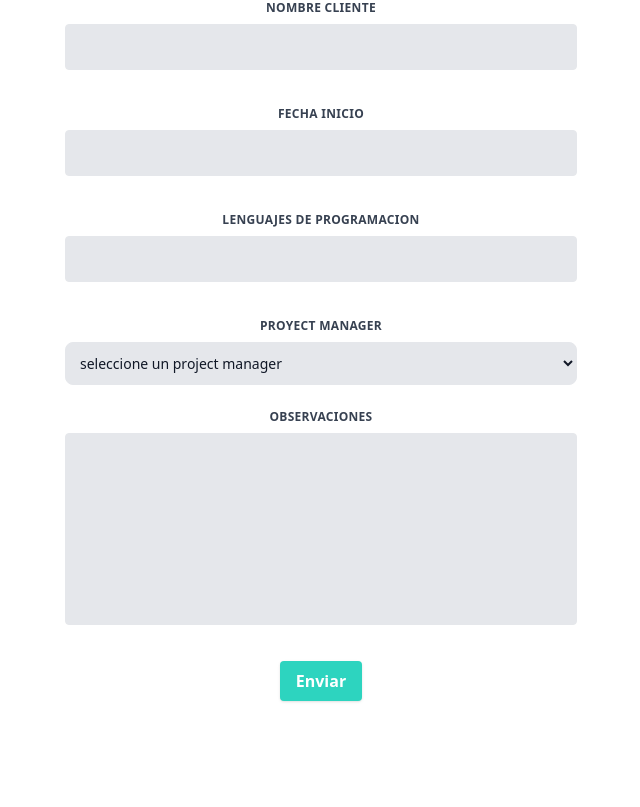
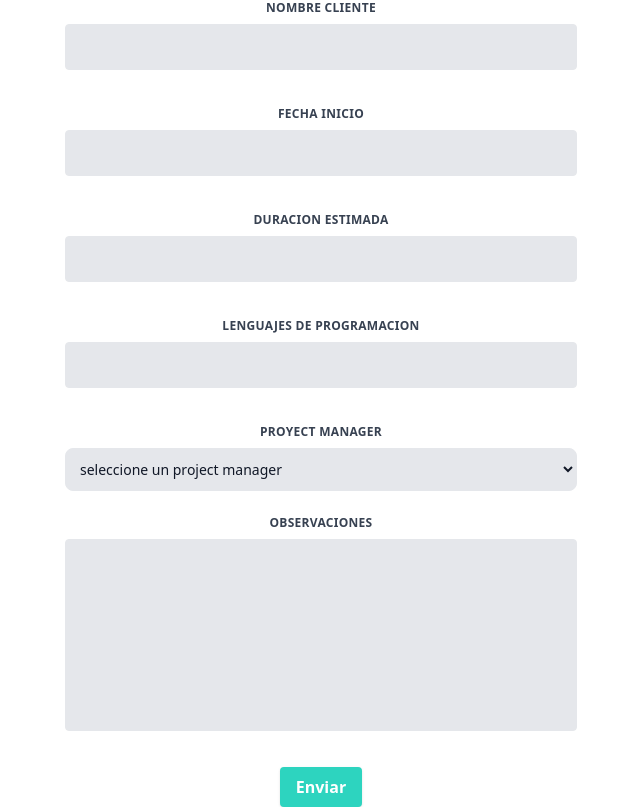
Before and after one commit to Daniel-Makerv/frontProyect, a PHP site: page /view/index.php in a window 1280 px wide. Shown: the whole page, without its empty margins (319-959 px from the left). Before the commit the page ends 702 px from the top, so only its background shows below. Run offline with PHP 8.4, Linux system fonts and the light colour scheme; some libraries are stand-ins or nearby versions.

Commit message:
readm.me

```diff
--- a/view/index.php
+++ b/view/index.php
@@ -11,7 +11,7 @@
 
 <body>
     <center>
-        <form action="./post.php" method="POST" class="w-full max-w-lg">
+        <form class="w-full max-w-lg" action="./post.php" method="POST">
             <div class="flex flex-wrap -mx-3 mb-6">
                 <div class="w-full px-3">
                     <label class="block uppercase tracking-wide text-gray-700 text-xs font-bold mb-2" for="grid-password">
@@ -26,6 +26,14 @@
                         Fecha inicio
                     </label>
                     <input class="appearance-none block w-full bg-gray-200 text-gray-700 border border-gray-200 rounded py-3 px-4 mb-3 leading-tight focus:outline-none focus:bg-white focus:border-gray-500" id="fecha_inicio" name="fecha_inicio" type="text">
+                </div>
+            </div>
+            <div class="flex flex-wrap -mx-3 mb-6">
+                <div class="w-full px-3">
+                    <label class="block uppercase tracking-wide text-gray-700 text-xs font-bold mb-2" for="grid-password">
+                    Duracion estimada
+                </label>
+                    <input class="appearance-none block w-full bg-gray-200 text-gray-700 border border-gray-200 rounded py-3 px-4 mb-3 leading-tight focus:outline-none focus:bg-white focus:border-gray-500" id="duracion_estimada" name="duracion_estimada" type="text">
                 </div>
             </div>
             <div class="flex flex-wrap -mx-3 mb-6">
@@ -60,11 +68,10 @@
                 </div>
             </div>
             <div class="md:w-1/3">
-                    <button class="shadow bg-teal-400 hover:bg-teal-400 focus:shadow-outline focus:outline-none text-white font-bold py-2 px-4 rounded" type="button">
-                        Enviar
-                    </button>
-                </div>
-
+                <button type="submit" class="shadow bg-teal-400 hover:bg-teal-400 focus:shadow-outline focus:outline-none text-white font-bold py-2 px-4 rounded" type="button">
+                    Enviar
+                </button>
+            </div>
         </form>
     </center>
 </body>
```
Also changed, not shown: view/post.php (+7 -6 lines).
